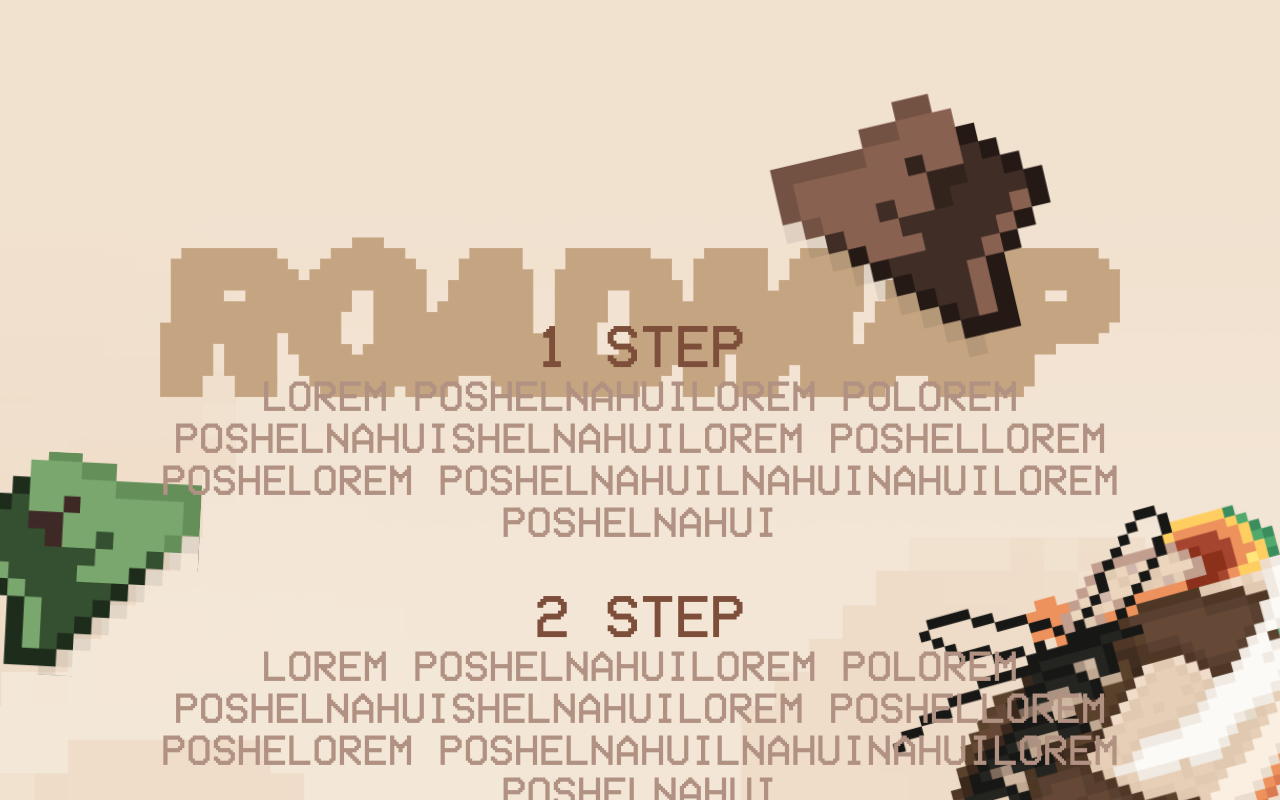
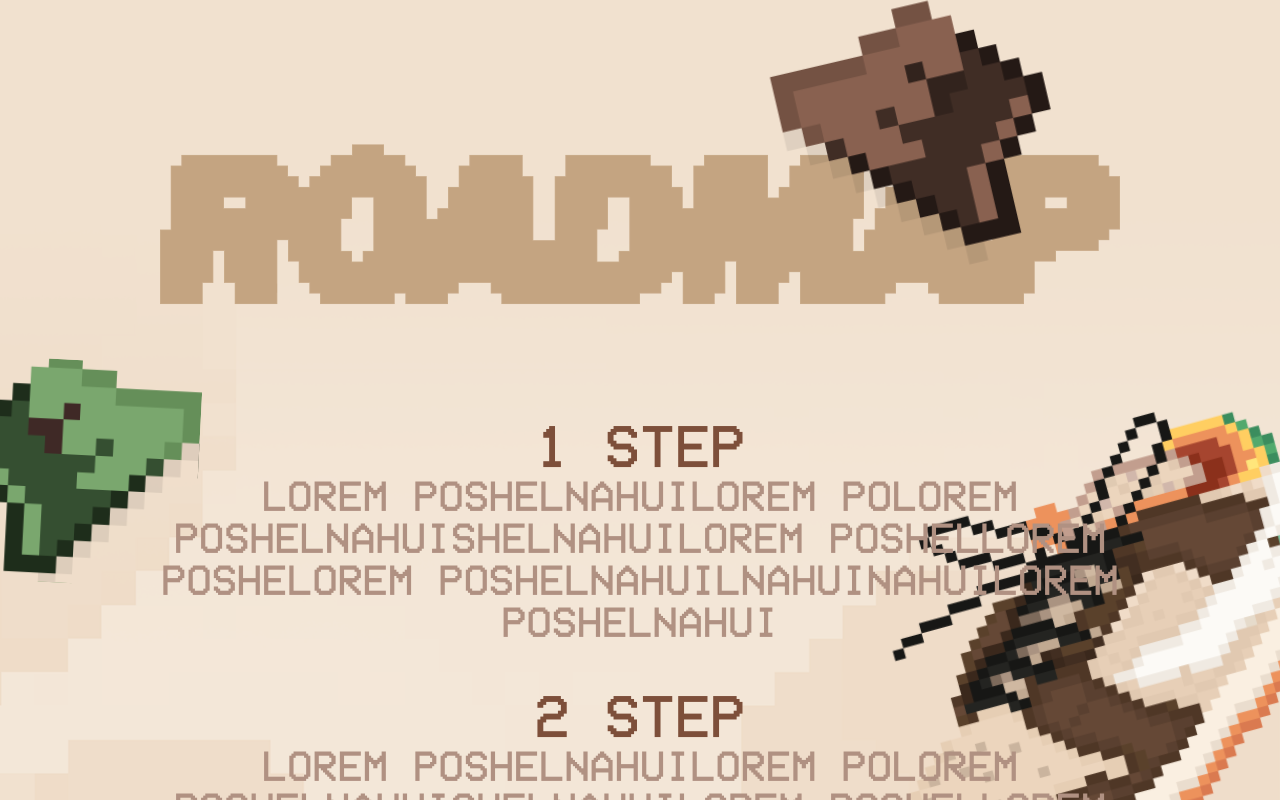
Before and after one commit to stas1f1/apm-onepage-test, a Next.js app: page /Roadmap in a window 1280 px wide. Shown: the top 800 px of the page. Built offline with nearby package versions, Linux system fonts and the light colour scheme.

Commit message:
fixed overflow

```diff
--- a/pages/Roadmap.js
+++ b/pages/Roadmap.js
@@ -9,46 +9,6 @@ import KROSS_IMG from "../public/roadmap/kross.svg";
 import { useState, useEffect, useRef } from "react";
 import KROSS_RIGHT_IMG from "../public/roadmap/kross_right.svg";
 import RIGHT_HAT_IMG from "../public/roadmap/right_hat.svg";
-// export const Roadmap = () => {
-//   const [offsetY, setOffsetY] = useState(0);
-//   const handleScroll = () => setOffsetY(window.pageYOffset);
-
-//   useEffect(() => {
-//     window.addEventListener("scroll", handleScroll);
-
-//     return () => window.removeEventListener("scroll", handleScroll);
-//   }, []);
-
-//   return (
-//     <section style={{ position: "relative" }}>
-// <div className={styles.grass}>
-//   <Image src={GRASS_IMG} alt={"grass!"} layout={"responsive"} />
-// </div>
-//       <div
-//         style={{
-//           transform: `translateY(${offsetY * 0.8}px)`,
-//           objectFit: "fill",
-//           height: "1000px",
-//           width: "1000px",
-//         }}
-//       >
-//         <Image src={BG_IMG} />
-//       </div>
-//       <div className={styles.frame}>
-//         <div className={styles.roadmap_container}>
-//           <div className={styles.flex_center}>
-//             <div className={styles.imageWrapper}>
-//               <Image src={ROADMAP_IMG} />
-//               <div className={styles.hat}>
-//                 <Image src={HAT_IMG} />
-//               </div>
-//             </div>
-//           </div>
-//         </div>
-//       </div>
-//     </section>
-//   );
-// };
 
 const Roadmap = () => {
   const [offsetY, setOffsetY] = useState(0);
@@ -103,19 +63,24 @@ const Roadmap = () => {
       </div>
     </div>
   );
-  // console.log(ref?.current?.getBoundingClientRect()?.top, offsetY);
+  console.log(offsetYRoadmap, offsetY);
   return (
-    <>
     <div
-        style={{ position: "relative", width: "100%", paddingTop: "5%" }}
+      style={{
+        position: "relative",
+        width: "100%",
+        paddingTop: "5%",
+        maxHeight: "2000px",
+        overflow: "hidden",
+      }}
       ref={ref}
     >
-        <section className={styles.Parallax} ref={roadmapRef}>
+      <section className={styles.Parallax}>
         <div
           className={styles.background}
           style={{ transform: `translateY(-${offsetY * 0.1}px)` }}
         >
-            <Image src={BG_IMG} alt={"grass!"} layout="responsive" />
+          <Image src={BG_IMG} layout="responsive" />
         </div>
         <div
           className={styles.grass}
@@ -154,7 +119,7 @@ const Roadmap = () => {
                   <Image src={KROSS_RIGHT_IMG} />
                 </div>
               </div>
-                <div className={styles.rightHatContainer}>
+              <div className={styles.rightHatContainer} ref={roadmapRef}>
                 <div>
                   <Image src={RIGHT_HAT_IMG} />
                 </div>
@@ -165,7 +130,6 @@ const Roadmap = () => {
       </section>
       {renderContent()}
     </div>
-    </>
   );
 };
 
--- a/pages/Third.js
+++ b/pages/Third.js
@@ -153,6 +153,8 @@ const Third = () => {
                 <Image
                   src={BOOK_IMG}
                   alt={"Family book"}
+                  className={{ height: "100%", width: "100%" }}
+
                   // layout="fill"
                   // objectFit="contain"
                 />
--- a/styles/Roadmap.module.css
+++ b/styles/Roadmap.module.css
@@ -29,7 +29,7 @@
   width: 100%;
   z-index: -2;
   position: absolute;
-  top: -329px;
+  top: calc(-100px - 12%);
 }
 
 .background {
@@ -37,11 +37,10 @@
   width: 100%;
   height: 100%;
   background-repeat: no-repeat;
-  background-size: contain;
   position: absolute;
-  background: url("../public/roadmap/background.png") no-repeat center center
-    fixed;
+  background: url("../public/roadmap/background.png") no-repeat center center;
 
+  /* background-position: top -200px left 0px; */
   -webkit-background-size: cover;
   -moz-background-size: cover;
   -o-background-size: cover;
@@ -50,7 +49,7 @@
   z-index: -2;
 }
 .roadmapFrame {
-  top: 250px;
+  top: 350px;
   left: 0;
   width: 100%;
   position: absolute;
@@ -78,8 +77,9 @@
   color: #b09182;
   width: 100%;
   font-size: 43px;
-  padding-top: 250px;
+  padding-top: 350px;
   justify-content: center;
+  padding-bottom: 200px;
 }
 .stepElement span {
   color: #7d4f3a;
--- a/styles/Third.module.css
+++ b/styles/Third.module.css
@@ -25,6 +25,7 @@
   width: 100%;
   min-width: 100%;
   position: relative;
+  z-index: 2;
 }
 
 .columns {
```
Lines whose indentation alone changed are shown as unchanged.
